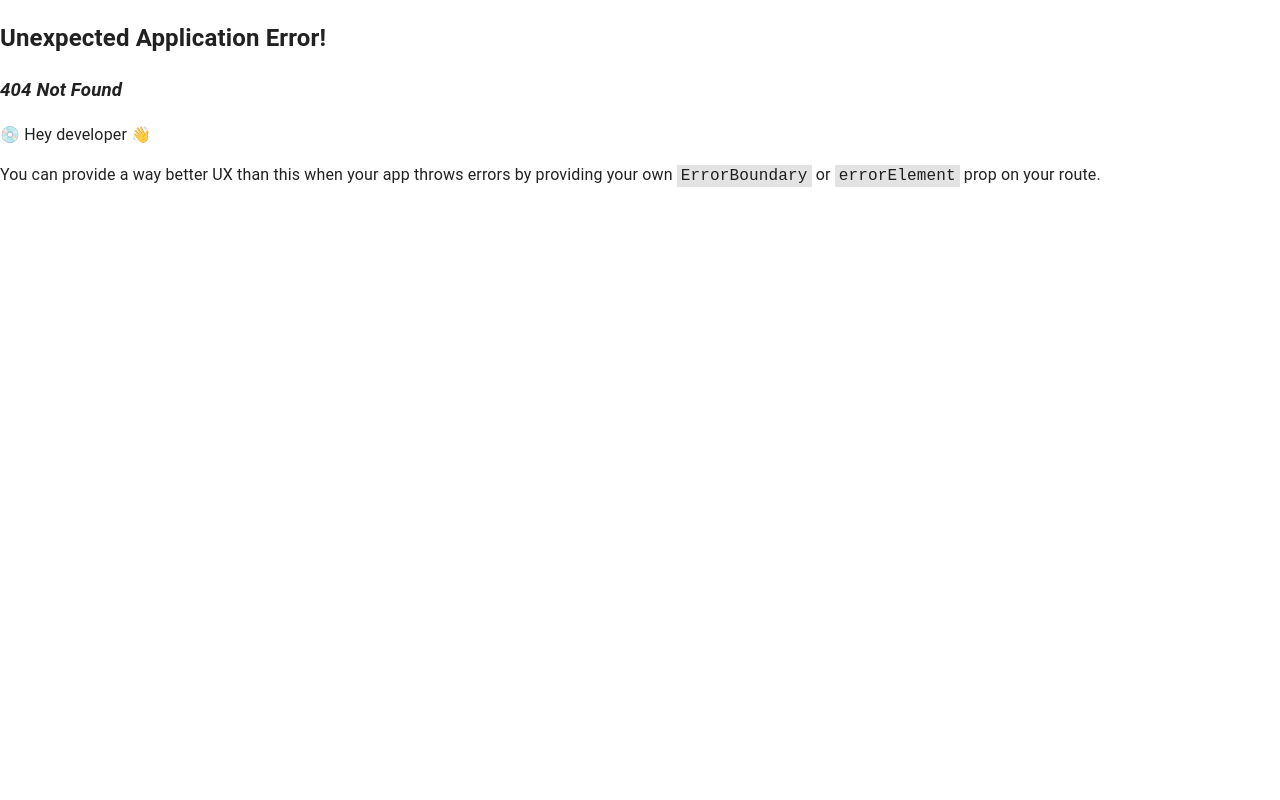
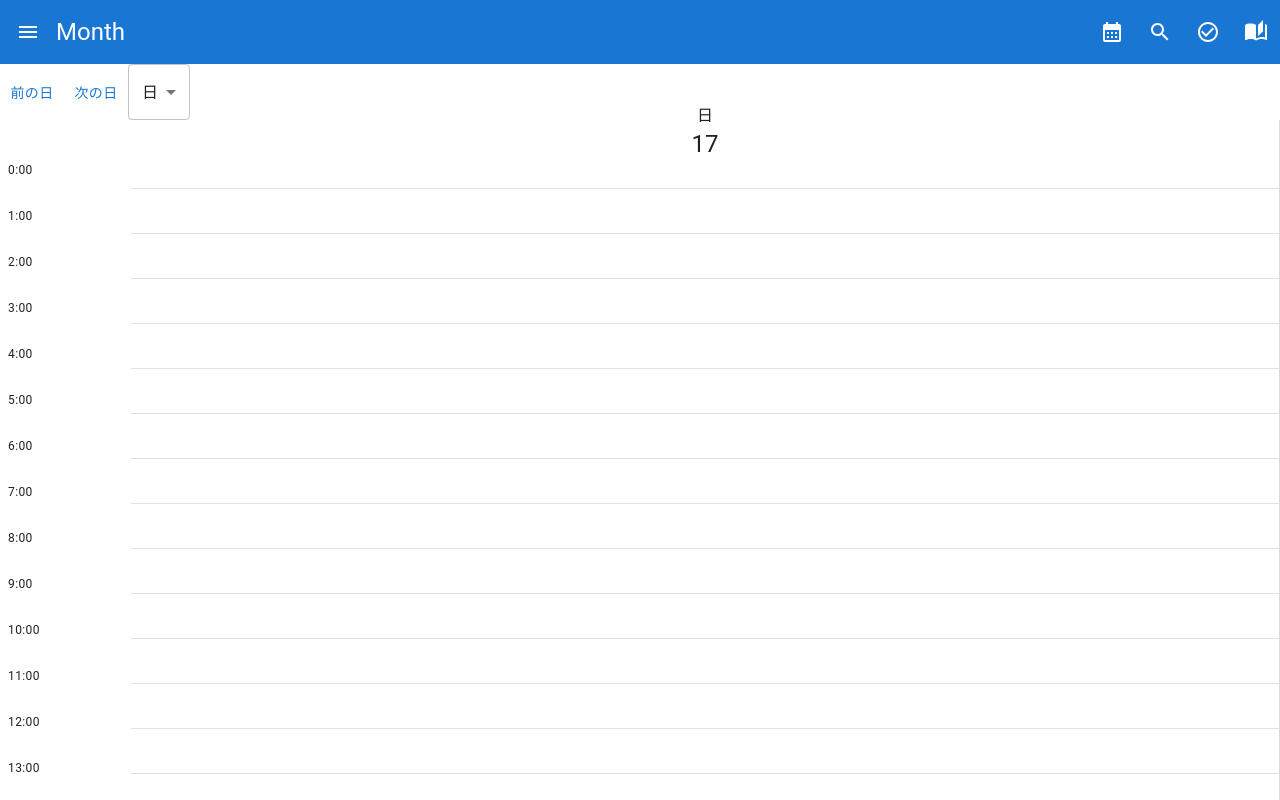
Before and after one commit to ut-code/JourniCal, a React (Vite) app in the folder frontend/: page /calendar in a window 1280 px wide. Before the commit this address had no page. Shown: the top 800 px of the page. Built offline with nearby package versions, Linux system fonts and the light colour scheme.

Commit message:
正式にカレンダーページをつくる

```diff
--- a/frontend/src/components/TopBar.tsx
+++ b/frontend/src/components/TopBar.tsx
@@ -8,11 +8,9 @@ import CheckCircleOutlineIcon from "@mui/icons-material/CheckCircleOutline";
 import AutoStoriesIcon from "@mui/icons-material/AutoStories";
 import DateRangeIcon from "@mui/icons-material/DateRange";
 import { useLocation } from "react-router-dom";
+import { CALENDAR_PATH_NAME, DIARY_PATH_NAME } from "../consts/consts";
 
-const TopBar: React.FC<{
-  journalPathName: string;
-  calendarPathName: string;
-}> = (props) => {
+const TopBar: React.FC = () => {
   const currentPathName = useLocation().pathname;
   const iconCommonSxProps = { mx: 1.5, color: "primary.contrastText" };
   const linkIconCommonStyleProps = { paddingTop: "3%" };
@@ -37,13 +35,13 @@ const TopBar: React.FC<{
         <CalendarMonthIcon sx={iconCommonSxProps} />
         <SearchIcon sx={iconCommonSxProps} />
         <CheckCircleOutlineIcon sx={iconCommonSxProps} />
-        {currentPathName === props.journalPathName ? (
-          <Link to={props.calendarPathName} style={linkIconCommonStyleProps}>
+        {currentPathName === DIARY_PATH_NAME ? (
+          <Link to={DIARY_PATH_NAME} style={linkIconCommonStyleProps}>
             <DateRangeIcon sx={iconCommonSxProps} />
           </Link>
         ) : (
-          currentPathName === props.calendarPathName && (
-            <Link to={props.journalPathName} style={linkIconCommonStyleProps}>
+          currentPathName === CALENDAR_PATH_NAME && (
+            <Link to={CALENDAR_PATH_NAME} style={linkIconCommonStyleProps}>
               <AutoStoriesIcon sx={iconCommonSxProps} />
             </Link>
           )
--- /dev/null
+++ b/frontend/src/consts/consts.ts
@@ -0,0 +1,2 @@
+export const CALENDAR_PATH_NAME = "/calendar";
+export const DIARY_PATH_NAME = "/diary";
--- a/frontend/src/pages/Home.tsx
+++ b/frontend/src/pages/Home.tsx
@@ -7,10 +7,10 @@ const Home: React.FC = () => {
       <ul>
         <li>Home (Here)</li>
         <li>
-          <Link to="/page1">Page1</Link>
+          <Link to="/calendar">Calendar</Link>
         </li>
         <li>
-          <Link to="/page2">Page2</Link>
+          <Link to="/diary">Diary</Link>
         </li>
       </ul>
     </>
--- a/frontend/src/pages/WeekViewTest.tsx
+++ b/frontend/src/pages/WeekViewTest.tsx
@@ -6,7 +6,7 @@ import TopBar from "../components/TopBar";
 import TimelineRowName from "../components/TimelineRowName";
 import { schedule } from "../components/TimelineSchedule";
 
-type modeVariant = "day" | "3days" | "week";
+type modeVariant = "schedule" | "day" | "3days" | "week";
 
 const isEqualDay = (day1: Date, day2: Date) => {
   return (
@@ -16,7 +16,7 @@ const isEqualDay = (day1: Date, day2: Date) => {
   );
 };
 
-const WeekViewTest: React.FC = () => {
+const Calendar: React.FC = () => {
   const today = new Date();
   const [baseDate, setBaseDate] = useState(
     sub(today, { days: today.getDay() }),
@@ -155,7 +155,7 @@ const WeekViewTest: React.FC = () => {
 
   return (
     <Box>
-      <TopBar journalPathName="/page1" calendarPathName="/page2" />
+      <TopBar/>
       {mode === "day" ? (
         <>
           <Button onClick={() => setBaseDate(sub(baseDate, { days: 1 }))}>
@@ -175,6 +175,7 @@ const WeekViewTest: React.FC = () => {
           </Button>
         </>
       ) : (
+        mode === "week" && (
           <>
             <Button onClick={() => setBaseDate(sub(baseDate, { days: 7 }))}>
               前の週
@@ -183,17 +184,22 @@ const WeekViewTest: React.FC = () => {
               次の週
             </Button>
           </>
+        )
       )}
 
       <Select
         value={mode}
         onChange={(e) => setMode(e.target.value as modeVariant)}
       >
+        <MenuItem value={"schedule"}>スケジュール</MenuItem>
         <MenuItem value={"day"}>日</MenuItem>
         <MenuItem value={"3days"}>3日間</MenuItem>
         <MenuItem value={"week"}>一週間</MenuItem>
       </Select>
 
+      {mode === "schedule" ? (
+        <>ここにスケジュールビューを配置</>
+      ) : (
         <Box display={"flex"}>
           <TimelineRowName />
           {mode === "day" ? (
@@ -229,8 +235,9 @@ const WeekViewTest: React.FC = () => {
             ))
           )}
         </Box>
+      )}
     </Box>
   );
 };
 
-export default WeekViewTest;
+export default Calendar;
--- a/frontend/src/pages/page1.tsx
+++ /dev/null
@@ -1,22 +0,0 @@
-import React from "react";
-import { Link } from "react-router-dom";
-import TopBar from "../components/TopBar";
-
-const Page1: React.FC = () => {
-  return (
-    <>
-      <TopBar journalPathName="/page1" calendarPathName="/page2" />
-      <ul>
-        <li>
-          <Link to="/">Home</Link>
-        </li>
-        <li>Page1 (Here)</li>
-        <li>
-          <Link to="/page2">Page2</Link>
-        </li>
-      </ul>
-    </>
-  );
-};
-
-export default Page1;
--- a/frontend/src/pages/page2.tsx
+++ /dev/null
@@ -1,22 +0,0 @@
-import React from "react";
-import { Link } from "react-router-dom";
-import TopBar from "../components/TopBar";
-
-const Page2: React.FC = () => {
-  return (
-    <>
-      <TopBar journalPathName="/page1" calendarPathName="/page2" />
-      <ul>
-        <li>
-          <Link to="/">Home</Link>
-        </li>
-        <li>
-          <Link to="/page1">page1</Link>
-        </li>
-        <li>Page2 (Here)</li>
-      </ul>
-    </>
-  );
-};
-
-export default Page2;
```
Also changed, not shown: frontend/src/App.tsx (+3 -13 lines). Lines whose indentation alone changed are shown as unchanged.
